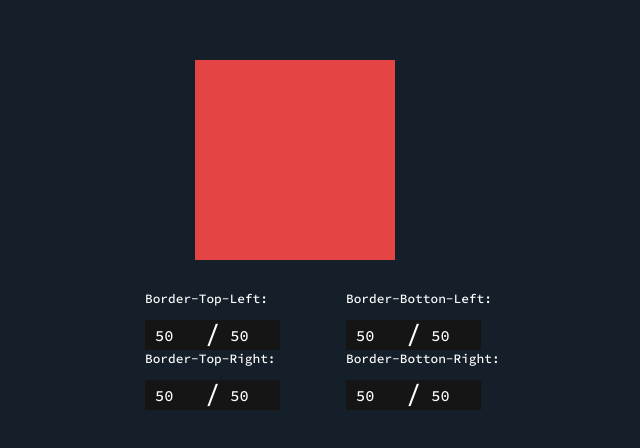
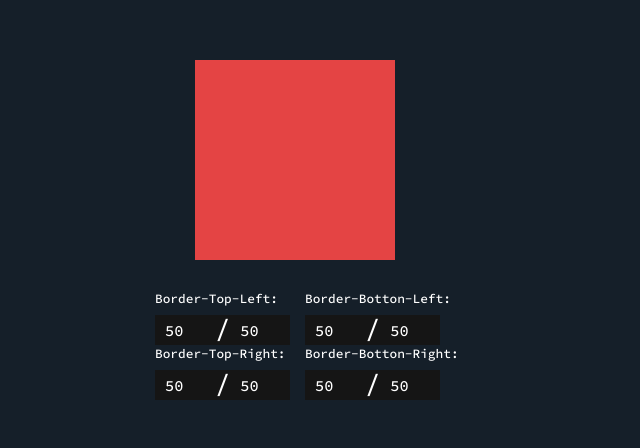
Before and after one commit to AlexJr22/Border-radius-Previewer, a plain HTML site: page borderRadiusPreviwer/index.html in a window 1280 px wide. Shown: the part 240-688 px from the top of the page, without its empty margins (345-985 px from the left). Drawn offline with Linux system fonts and the light colour scheme.

Commit message:
correcting error

```diff
--- a/borderRadiusPreviwer/style/borderInputs.css
+++ b/borderRadiusPreviwer/style/borderInputs.css
@@ -8,7 +8,7 @@
 
   top: 50%;
   left: 50%;
-  transform: translate(-50%, 130px);
+  transform: translate(-140px, 130px);
 
   justify-content: flex-start;
 }
@@ -18,12 +18,12 @@
   display: flex;
   flex-wrap: wrap;
 
-  width: 300px;
+  width: 160px;
   height: 100px;
 
   top: 50%;
   left: 50%;
-  transform: translate(17%, 130px);
+  transform: translate(10px, 130px);
 
   justify-content: flex-start;
 }
@@ -47,7 +47,7 @@
   display: flex;
   color: white;
   width: 170px;
-  height: 60px;
+  height: 55px;
   font-size: 0.8em;
 }
 
```
